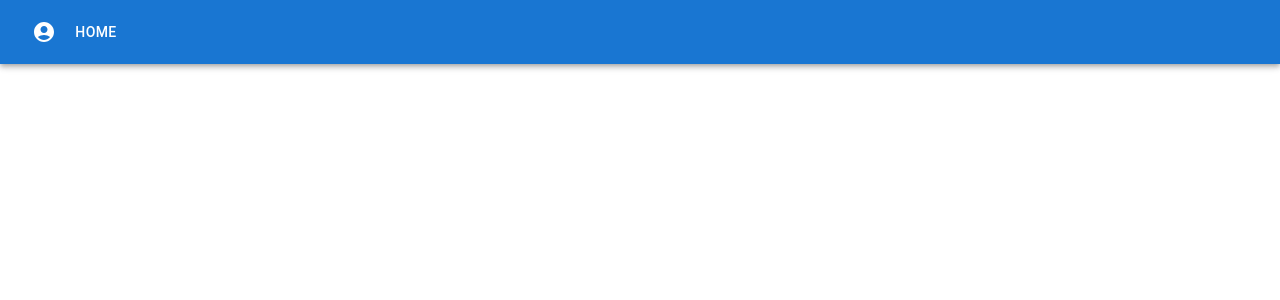
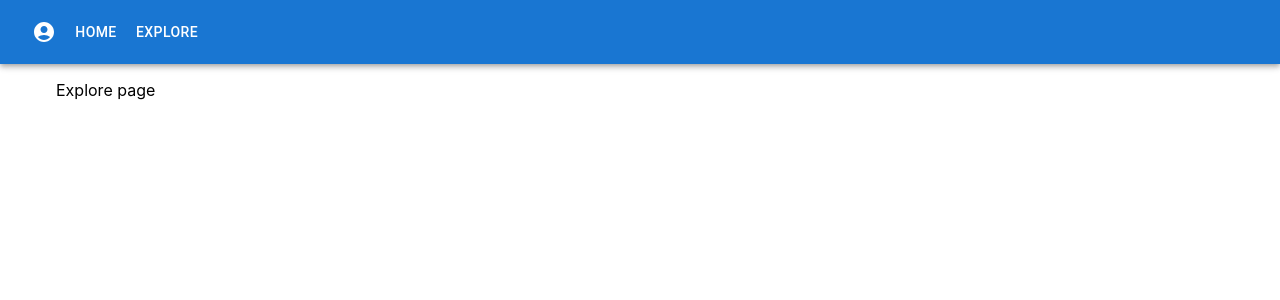
Before and after one commit to kacperdev0/travel-app-frontend, a React (Create React App) app: page /explore in a window 1280 px wide. Before the commit this address had no page. Shown: the top 300 px of the page. Built offline with nearby package versions, Linux system fonts and the light colour scheme.

Commit message:
added explore page component, linked it to button in toolbar

```diff
--- a/src/App.js
+++ b/src/App.js
@@ -7,6 +7,7 @@ import RegisterComponent from './Components/RegisterComponent';
 import ProfileComponent from './Components/ProfilePage/ProfileComponent';
 import PlannerComponent from './Components/PlanPage/PlannerComponent';
 import ProfileSettingsComponent from './Components/ProfilePage/ProfileSettingsComponent';
+import ExplorePageComponent from './Components/ExplorePage/ExplorePageComponent';
 
 const App = () => {
   return (
@@ -15,6 +16,7 @@ const App = () => {
         <NavigationBarComponent />
         <Routes style={{height: "90hv"}}>
           <Route exact path="/" element={<PlannerComponent/>} />
+          <Route exact path="/explore" element={<ExplorePageComponent/>} />
           <Route path="/profile" element={<ProfileComponent/>} />
           <Route path="/register" element={<RegisterComponent />} />
           <Route path="/login" element={<LoginComponent />} />
--- /dev/null
+++ b/src/Components/ExplorePage/ExplorePageComponent.js
@@ -0,0 +1,12 @@
+import { Container, Typography, Paper, List, ListItem, Avatar, Box, IconButton } from '@mui/material';
+import React, { useEffect, useState } from 'react';
+
+const ExplorePageComponent = () => {
+  return (
+    <Container style={{ padding: '2vh' }}>
+      Explore page
+    </Container>
+  );
+};
+
+export default ExplorePageComponent;
--- a/src/Components/NavigationBarComponent.js
+++ b/src/Components/NavigationBarComponent.js
@@ -8,6 +8,7 @@ const NavigationBarComponent = () => {
       <Toolbar>
           <IconButton color="inherit" component={Link} to="/profile"><AccountCircleIcon/></IconButton>
           <Button color="inherit" component={Link} to="/">Home</Button>
+          <Button color="inherit" component={Link} to="/explore">Explore</Button>
       </Toolbar>
     </AppBar>
   );
```
